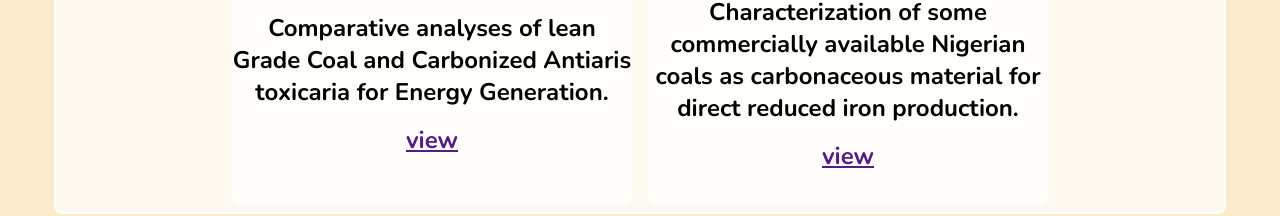
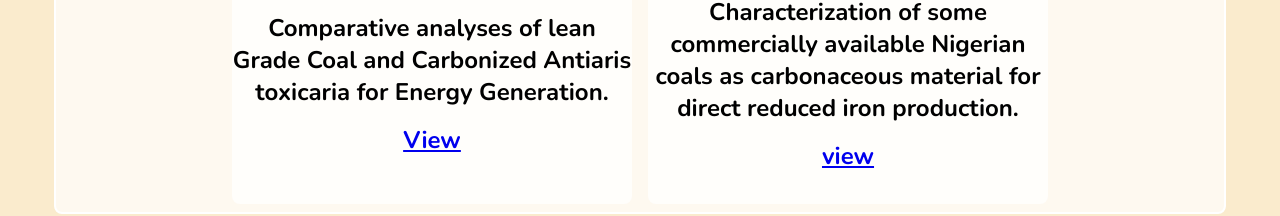
Before and after one commit to TobiOgunledun/ayolawale, a plain HTML site: page index.html in a window 1280 px wide. Shown: the part 810-1026 px from the top of the page. Drawn offline with nearby package versions, Linux system fonts and the light colour scheme.

Commit message:
added links

```diff
--- a/index.html
+++ b/index.html
@@ -43,7 +43,7 @@
             <div class="overview">
                 <h1>Ayobami Olawale</h1>
                 <h2>Mechanical Engineer</h2>
-                <a href=""><button>view transcript</button></a>
+                <a href="https://fp.lmu.edu.ng/rv/printT/2WAMTUwMTE4MQ==/"><button>view transcript</button></a>
 
                 <div class="social">
                     <div class="icon">
@@ -107,7 +107,7 @@
                         Comparative analyses of lean Grade Coal and Carbonized
                         Antiaris toxicaria for Energy Generation.
                     </h2>
-                    <a href=""><h1> view</h1></a>
+                    <a href="https://www.vurup.sk/na_stiahnutie/comparative-analyses-of-lean-grade-coal-and-carbonized-antiaris-toxicaria-for-energy-generation/"><h1> View</h1></a>
                 </div>
 
                 <div class="article">
@@ -115,7 +115,7 @@
                        Characterization of some commercially available Nigerian
                        coals as carbonaceous material for direct reduced iron production.
                     </h2>
-                    <a href=""><h1> view</h1></a>
+                    <a href="https://www.sciencedirect.com/science/article/pii/S2214785320408855"><h1> view</h1></a>
                 </div>
             </div>
         </div>
```
